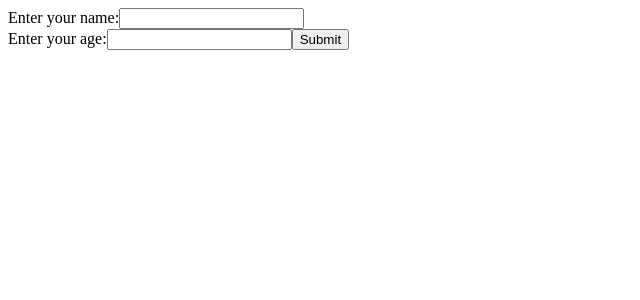
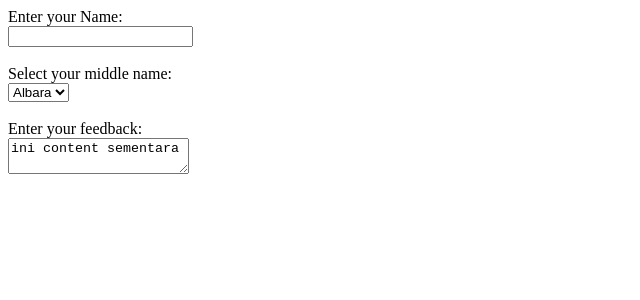
Before and after one commit to taqiyyhdh/myskill-react, a React (Vite) app: page / in a window 1280 px wide. Shown: the top 300 px of the page, without its empty margins (0-640 px from the left). Built offline with nearby package versions, Linux system fonts and the light colour scheme.

Commit message:
react forms

```diff
--- a/src/App.jsx
+++ b/src/App.jsx
@@ -1,10 +1,16 @@
-import MyForm from "./pages/Form";
+import DropDown from "./pages/DropDown";
+import Input from "./pages/Input";
+import TextArea from "./pages/TextArea";
 
 
 function App() {
   return (
     <>
-      <MyForm />
+      <Input />
+      <br />
+      <DropDown />
+      <br />
+      <TextArea />
     </>
   );
 }
--- /dev/null
+++ b/src/pages/DropDown.jsx
@@ -0,0 +1,21 @@
+import { useState } from "react";
+
+function DropDown() {
+  const [myName, setMyName] = useState("Albara");
+  const handleChange = (event) => {
+    setMyName(event.target.value);
+  }
+
+  return (
+    <form>
+      <label>Select your middle name:</label><br />
+      <select value={myName} onChange={handleChange}>
+        <option value="Albara">Albara</option>
+        <option value="Doe">Doe</option>
+        <option value="Smith">Smith</option>
+      </select>
+    </form>
+  )
+}
+
+export default DropDown;
--- /dev/null
+++ b/src/pages/Input.jsx
@@ -0,0 +1,20 @@
+import { useState } from "react";
+
+function Input() {
+  const [name, setName] = useState("");
+
+  return (
+    <form>
+      <label>
+        Enter your Name: <br />
+        <input
+          type="text"
+          value={name}
+          onChange={(e) => setName(e.target.value)}
+        />
+      </label>
+    </form>
+  )
+}
+
+export default Input;
--- /dev/null
+++ b/src/pages/TextArea.jsx
@@ -0,0 +1,20 @@
+import { useState } from "react";
+
+function TextArea() {
+  const [textarea, setTextarea] = useState(
+    "ini content sementara"
+  );
+  const handleChange = (event) => {
+    setTextarea(event.target.value);
+  }
+
+  return (
+    <form>
+      <label>Enter your feedback:<br />
+        <textarea value={textarea} onChange={handleChange} />
+      </label>
+    </form>
+  )
+}
+
+export default TextArea;
```
